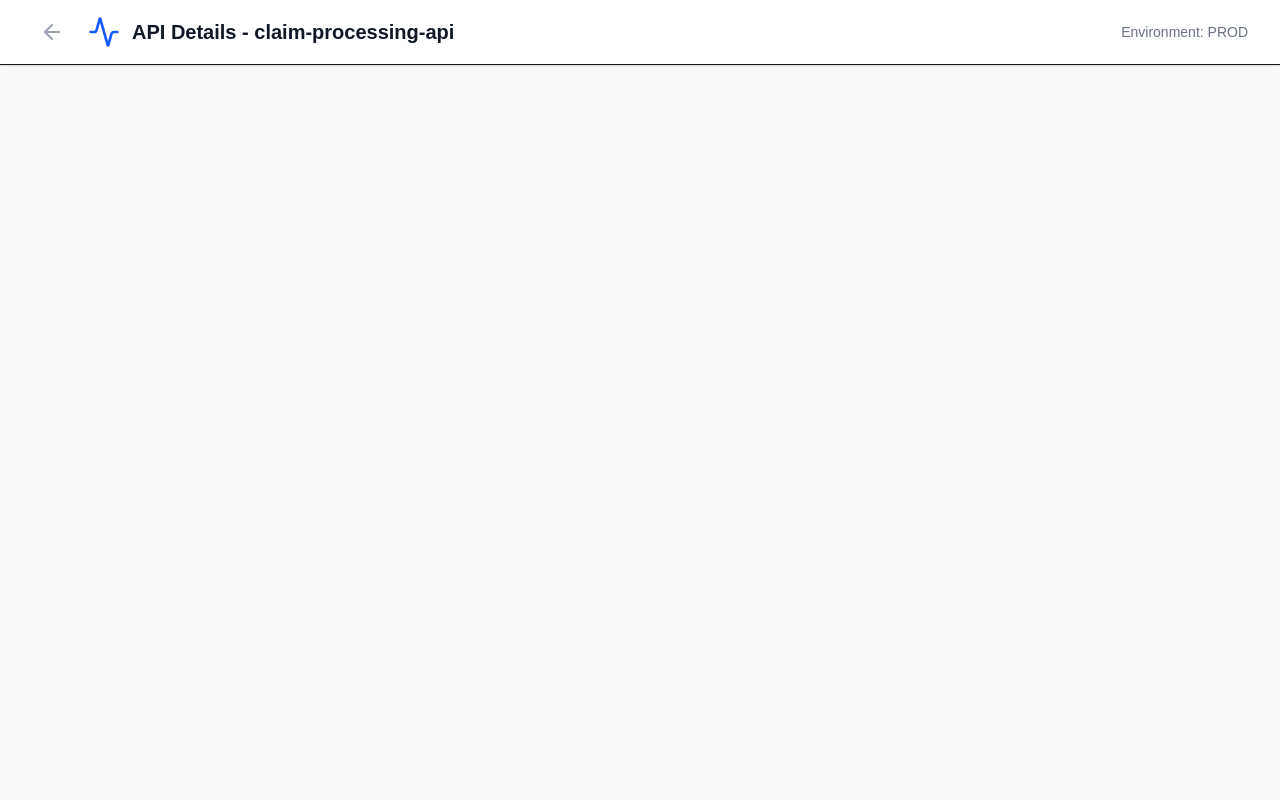
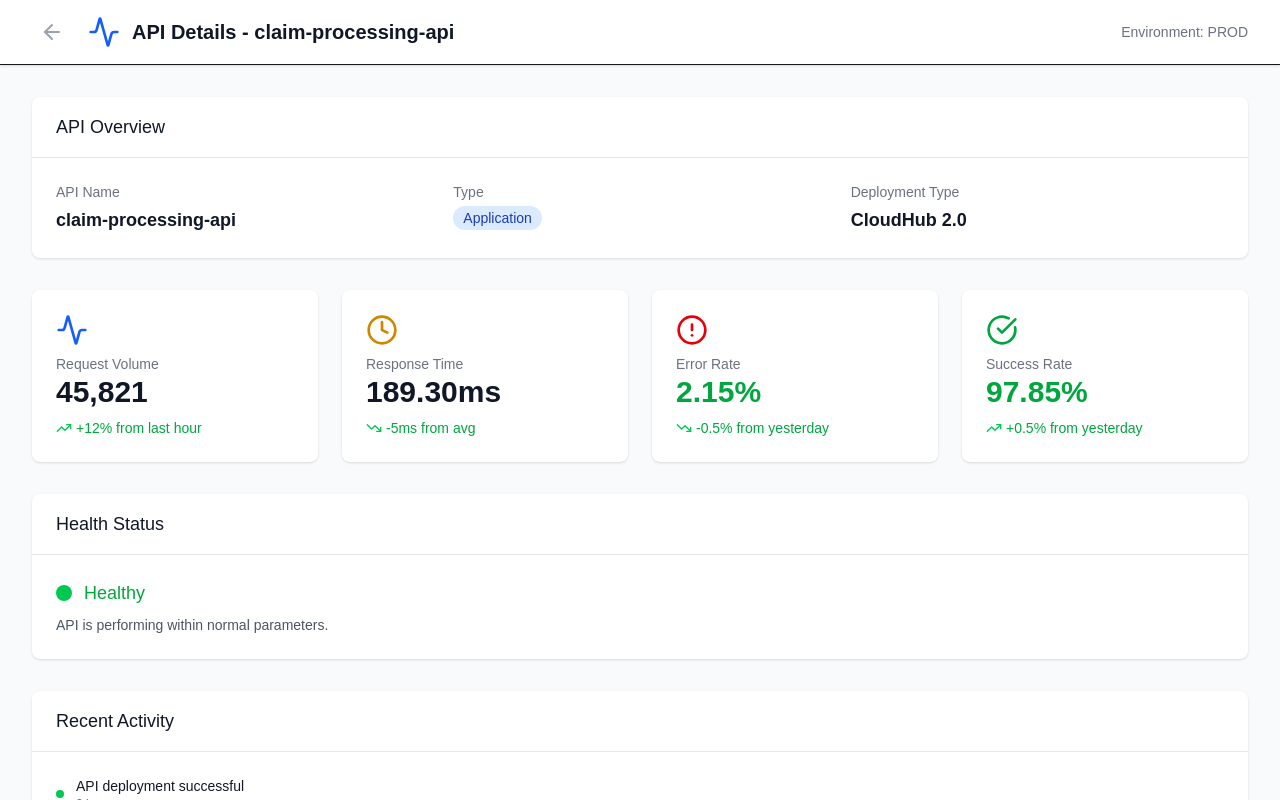
Before and after one commit to codecraft26/anylytics--medica-anypoint-, a Next.js app: page / in a window 1280 px wide. Both pictures are taken after a click on the element 641 px from the left and 553 px from the top of the page. Shown: the top 800 px of the page. Built offline with nearby package versions, Linux system fonts and the light colour scheme.

Commit message:
Enhance ClaimApiDashboard: Refactor search functionality, improve performance metrics display, and add detailed API overview with health status and recent activity sections.

```diff
--- a/src/component/Dashabord.tsx
+++ b/src/component/Dashabord.tsx
@@ -1,7 +1,7 @@
 'use client'
 
-import React, { useState, useEffect } from 'react';
-import { ChevronDown, Activity, AlertCircle, CheckCircle, Clock, Server, ArrowLeft, RotateCcw, Search } from 'lucide-react';
+import React, { useState, useEffect, useCallback, useMemo } from 'react';
+import { ChevronDown, Activity, AlertCircle, CheckCircle, Clock, Server, ArrowLeft, RotateCcw, Search, TrendingUp, TrendingDown, Zap } from 'lucide-react';
 
 // TypeScript interfaces
 interface ApiData {
@@ -31,11 +31,11 @@ const ClaimApiDashboard: React.FC = () => {
   const [autoRefresh, setAutoRefresh] = useState<boolean>(false);
   const [lastUpdated, setLastUpdated] = useState<string>('');
   const [isMounted, setIsMounted] = useState<boolean>(false);
-  // Add search state
+  // Search state
   const [searchQuery, setSearchQuery] = useState<string>('');
+  const [searchInput, setSearchInput] = useState<string>('');
 
-  // Sample API data based on the image
-  // Sample API data based on the image
+  // Sample API data
   const apiData: ApiDataByEnv = {
     PROD: [
       {
@@ -158,8 +158,6 @@ const ClaimApiDashboard: React.FC = () => {
         successRate: 98.05,
         deploymentType: 'CloudHub 2.0'
       }
-
-
     ],
     QA: [
       {
@@ -236,7 +234,7 @@ const ClaimApiDashboard: React.FC = () => {
   };
 
   // Filter APIs based on comma-separated search query
-  const filterApis = (apis: ApiData[], query: string): ApiData[] => {
+  const filterApis = useCallback((apis: ApiData[], query: string): ApiData[] => {
     if (!query.trim()) return apis;
 
     const searchTerms = query.toLowerCase().split(',').map(term => term.trim()).filter(term => term);
@@ -246,18 +244,27 @@ const ClaimApiDashboard: React.FC = () => {
     return apis.filter(api =>
       searchTerms.some(term => api.name.toLowerCase().includes(term))
     );
-  };
+  }, []);
 
-  const currentData: ApiData[] = apiData[selectedEnv];
-  const filteredData: ApiData[] = filterApis(currentData, searchQuery);
+  const currentData: ApiData[] = useMemo(() => apiData[selectedEnv], [selectedEnv]);
+  const filteredData: ApiData[] = useMemo(() => filterApis(currentData, searchQuery), [currentData, searchQuery, filterApis]);
 
   // Calculate overall metrics based on filtered data
-  const totalRequests: number = filteredData.reduce((sum: number, api: ApiData) => sum + api.requestVolume, 0);
-  const totalEntities: number = filteredData.length;
-  const entitiesWithErrors: number = filteredData.filter((api: ApiData) => api.errorRate > 0).length;
-  const overallErrorRate: number = filteredData.length > 0
-    ? filteredData.reduce((sum: number, api: ApiData) => sum + (api.errorRate * api.requestVolume), 0) / totalRequests
+  const { totalRequests, totalEntities, entitiesWithErrors, overallErrorRate } = useMemo(() => {
+    const total = filteredData.reduce((sum: number, api: ApiData) => sum + api.requestVolume, 0);
+    const entities = filteredData.length;
+    const withErrors = filteredData.filter((api: ApiData) => api.errorRate > 0).length;
+    const errorRate = entities > 0
+      ? filteredData.reduce((sum: number, api: ApiData) => sum + (api.errorRate * api.requestVolume), 0) / total
       : 0;
+
+    return {
+      totalRequests: total,
+      totalEntities: entities,
+      entitiesWithErrors: withErrors,
+      overallErrorRate: errorRate
+    };
+  }, [filteredData]);
 
   // Initialize time after component mounts to avoid hydration mismatch
   useEffect(() => {
@@ -273,7 +280,7 @@ const ClaimApiDashboard: React.FC = () => {
       interval = setInterval(() => {
         setLastUpdated(new Date().toLocaleTimeString());
         // Here you would typically fetch fresh data from your API
-      }, 60000); // Refresh every 30 seconds
+      }, 60000); // Refresh every 60 seconds
     }
 
     return () => {
@@ -281,36 +288,39 @@ const ClaimApiDashboard: React.FC = () => {
     };
   }, [autoRefresh]);
 
-  const handleApiClick = (api: ApiData): void => {
+  const handleApiClick = useCallback((api: ApiData): void => {
     setSelectedApi(api);
     setViewMode('details');
-  };
+  }, []);
 
-  const handleBackToDashboard = (): void => {
+  const handleBackToDashboard = useCallback((): void => {
     setSelectedApi(null);
     setViewMode('dashboard');
-  };
+  }, []);
 
-  const handleManualRefresh = (): void => {
+  const handleManualRefresh = useCallback((): void => {
     setLastUpdated(new Date().toLocaleTimeString());
     // Here you would typically fetch fresh data from your API
-  };
+  }, []);
 
-  const handleSearchChange = (e: React.ChangeEvent<HTMLInputElement>): void => {
-    setSearchQuery(e.target.value);
-  };
+  const handleSearchInputChange = useCallback((e: React.ChangeEvent<HTMLInputElement>): void => {
+    setSearchInput(e.target.value);
+  }, []);
 
-  // const getErrorRateColor = (errorRate: number): string => {
-  //   if (errorRate < 2) return 'text-green-600';
-  //   if (errorRate < 5) return 'text-yellow-600';
-  //   return 'text-red-600';
-  // };
+  const handleSearch = useCallback((): void => {
+    setSearchQuery(searchInput);
+  }, [searchInput]);
 
-  // const getSuccessRateColor = (successRate: number): string => {
-  //   if (successRate >= 98) return 'text-green-600';
-  //   if (successRate >= 95) return 'text-yellow-600';
-  //   return 'text-red-600';
-  // };
+  const handleClearSearch = useCallback((): void => {
+    setSearchInput('');
+    setSearchQuery('');
+  }, []);
+
+  const handleKeyPress = useCallback((e: React.KeyboardEvent<HTMLInputElement>): void => {
+    if (e.key === 'Enter') {
+      handleSearch();
+    }
+  }, [handleSearch]);
 
   // API Details Page Component
   const ApiDetailsPage = () => {
@@ -342,8 +352,151 @@ const ClaimApiDashboard: React.FC = () => {
           </div>
         </nav>
 
-        {/* Rest of API details component remains unchanged */}
-        {/* ... */}
+        {/* API Details Content */}
+        <div className="max-w-7xl mx-auto px-4 sm:px-6 lg:px-8 py-8">
+          {/* API Overview */}
+          <div className="bg-white shadow rounded-lg mb-8">
+            <div className="px-6 py-4 border-b border-gray-200">
+              <h3 className="text-lg font-medium text-gray-900">API Overview</h3>
+            </div>
+            <div className="p-6">
+              <div className="grid grid-cols-1 md:grid-cols-2 lg:grid-cols-3 gap-6">
+                <div>
+                  <p className="text-sm font-medium text-gray-500">API Name</p>
+                  <p className="mt-1 text-lg font-semibold text-gray-900">{selectedApi.name}</p>
+                </div>
+                <div>
+                  <p className="text-sm font-medium text-gray-500">Type</p>
+                  <span className={`mt-1 inline-flex items-center px-2.5 py-0.5 rounded-full text-sm font-medium ${
+                    selectedApi.type === 'Application'
+                      ? 'bg-blue-100 text-blue-800'
+                      : 'bg-green-100 text-green-800'
+                  }`}>
+                    {selectedApi.type}
+                  </span>
+                </div>
+                <div>
+                  <p className="text-sm font-medium text-gray-500">Deployment Type</p>
+                  <p className="mt-1 text-lg font-semibold text-gray-900">{selectedApi.deploymentType}</p>
+                </div>
+              </div>
+            </div>
+          </div>
+
+          {/* Performance Metrics */}
+          <div className="grid grid-cols-1 md:grid-cols-2 lg:grid-cols-4 gap-6 mb-8">
+            <div className="bg-white p-6 rounded-lg shadow">
+              <div className="flex items-center">
+                <Activity className="h-8 w-8 text-blue-600 mb-2" />
+              </div>
+              <p className="text-sm font-medium text-gray-500">Request Volume</p>
+              <p className="text-3xl font-bold text-gray-900">{selectedApi.requestVolume.toLocaleString()}</p>
+              <div className="flex items-center mt-2 text-sm">
+                <TrendingUp className="h-4 w-4 text-green-500 mr-1" />
+                <span className="text-green-600">+12% from last hour</span>
+              </div>
+            </div>
+
+            <div className="bg-white p-6 rounded-lg shadow">
+              <div className="flex items-center">
+                <Clock className="h-8 w-8 text-yellow-600 mb-2" />
+              </div>
+              <p className="text-sm font-medium text-gray-500">Response Time</p>
+              <p className="text-3xl font-bold text-gray-900">{selectedApi.responseTime}</p>
+              <div className="flex items-center mt-2 text-sm">
+                <TrendingDown className="h-4 w-4 text-green-500 mr-1" />
+                <span className="text-green-600">-5ms from avg</span>
+              </div>
+            </div>
+
+            <div className="bg-white p-6 rounded-lg shadow">
+              <div className="flex items-center">
+                <AlertCircle className="h-8 w-8 text-red-600 mb-2" />
+              </div>
+              <p className="text-sm font-medium text-gray-500">Error Rate</p>
+              <p className={`text-3xl font-bold ${
+                selectedApi.errorRate > 10 ? 'text-red-600' :
+                selectedApi.errorRate > 5 ? 'text-yellow-600' :
+                'text-green-600'
+              }`}>
+                {selectedApi.errorRate.toFixed(2)}%
+              </p>
+              <div className="flex items-center mt-2 text-sm">
+                <TrendingDown className="h-4 w-4 text-green-500 mr-1" />
+                <span className="text-green-600">-0.5% from yesterday</span>
+              </div>
+            </div>
+
+            <div className="bg-white p-6 rounded-lg shadow">
+              <div className="flex items-center">
+                <CheckCircle className="h-8 w-8 text-green-600 mb-2" />
+              </div>
+              <p className="text-sm font-medium text-gray-500">Success Rate</p>
+              <p className="text-3xl font-bold text-green-600">{selectedApi.successRate.toFixed(2)}%</p>
+              <div className="flex items-center mt-2 text-sm">
+                <TrendingUp className="h-4 w-4 text-green-500 mr-1" />
+                <span className="text-green-600">+0.5% from yesterday</span>
+              </div>
+            </div>
+          </div>
+
+          {/* Health Status */}
+          <div className="bg-white shadow rounded-lg mb-8">
+            <div className="px-6 py-4 border-b border-gray-200">
+              <h3 className="text-lg font-medium text-gray-900">Health Status</h3>
+            </div>
+            <div className="p-6">
+              <div className="flex items-center">
+                <div className={`flex-shrink-0 h-4 w-4 rounded-full mr-3 ${
+                  selectedApi.errorRate > 10 ? 'bg-red-500' : 'bg-green-500'
+                }`}></div>
+                <span className={`text-lg font-medium ${
+                  selectedApi.errorRate > 10 ? 'text-red-600' : 'text-green-600'
+                }`}>
+                  {selectedApi.errorRate > 10 ? 'Unhealthy' : 'Healthy'}
+                </span>
+              </div>
+              <p className="mt-2 text-sm text-gray-600">
+                {selectedApi.errorRate > 10
+                  ? 'API is experiencing high error rates. Immediate attention required.'
+                  : 'API is performing within normal parameters.'
+                }
+              </p>
+            </div>
+          </div>
+
+          {/* Recent Activity */}
+          <div className="bg-white shadow rounded-lg">
+            <div className="px-6 py-4 border-b border-gray-200">
+              <h3 className="text-lg font-medium text-gray-900">Recent Activity</h3>
+            </div>
+            <div className="p-6">
+              <div className="space-y-4">
+                <div className="flex items-center">
+                  <div className="flex-shrink-0 h-2 w-2 bg-green-500 rounded-full mr-3"></div>
+                  <div className="flex-1">
+                    <p className="text-sm text-gray-900">API deployment successful</p>
+                    <p className="text-xs text-gray-500">2 hours ago</p>
+                  </div>
+                </div>
+                <div className="flex items-center">
+                  <div className="flex-shrink-0 h-2 w-2 bg-yellow-500 rounded-full mr-3"></div>
+                  <div className="flex-1">
+                    <p className="text-sm text-gray-900">Performance monitoring alert resolved</p>
+                    <p className="text-xs text-gray-500">4 hours ago</p>
+                  </div>
+                </div>
+                <div className="flex items-center">
+                  <div className="flex-shrink-0 h-2 w-2 bg-blue-500 rounded-full mr-3"></div>
+                  <div className="flex-1">
+                    <p className="text-sm text-gray-900">Configuration update applied</p>
+                    <p className="text-xs text-gray-500">6 hours ago</p>
+                  </div>
+                </div>
+              </div>
+            </div>
+          </div>
+        </div>
       </div>
     );
   };
@@ -357,7 +510,7 @@ const ClaimApiDashboard: React.FC = () => {
           <div className="flex justify-between items-center h-16">
             <div className="flex items-center">
               <Activity className="h-8 w-8 text-blue-600 mr-3" />
-              <h1 className="text-xl font-semibold text-gray-900">API Monitoring DashBoard</h1>
+              <h1 className="text-xl font-semibold text-gray-900">API Monitoring Dashboard</h1>
             </div>
 
             <div className="flex items-center space-x-4">
@@ -441,31 +594,42 @@ const ClaimApiDashboard: React.FC = () => {
           )}
         </div>
 
-        {/* Add Search Bar */}
+        {/* Search Bar with Button */}
         <div className="mb-6">
-          <div className="relative">
+          <div className="flex gap-2">
+            <div className="relative flex-1">
               <div className="absolute inset-y-0 start-0 flex items-center pl-3 pointer-events-none">
                 <Search className="w-5 h-5 text-gray-500" />
               </div>
               <input
+                key="search-input"
                 type="text"
-              value={searchQuery}
-              onChange={handleSearchChange}
+                value={searchInput}
+                onChange={handleSearchInputChange}
+                onKeyPress={handleKeyPress}
                 placeholder="Search APIs by name (use commas for multiple APIs e.g. claim-processing, claim-validation)"
                 className="block w-full p-3 pl-10 text-sm text-gray-900 border border-gray-300 rounded-lg bg-white focus:ring-blue-500 focus:border-blue-500"
+                autoComplete="off"
               />
+            </div>
+            <button
+              onClick={handleSearch}
+              className="px-6 py-3 bg-blue-600 text-white text-sm font-medium rounded-lg hover:bg-blue-700 focus:outline-none focus:ring-2 focus:ring-blue-500 transition-colors"
+            >
+              Search
+            </button>
+            {(searchQuery || searchInput) && (
+              <button
+                onClick={handleClearSearch}
+                className="px-4 py-3 bg-gray-200 text-gray-700 text-sm font-medium rounded-lg hover:bg-gray-300 focus:outline-none focus:ring-2 focus:ring-gray-500 transition-colors"
+              >
+                Clear
+              </button>
+            )}
           </div>
           {searchQuery && (
             <div className="mt-2 text-sm text-gray-600">
               <span className="font-medium">Showing {filteredData.length} of {currentData.length} APIs</span>
-              {searchQuery && (
-                <button
-                  onClick={() => setSearchQuery('')}
-                  className="ml-2 text-blue-600 hover:text-blue-800"
-                >
-                  Clear search
-                </button>
-              )}
             </div>
           )}
         </div>
@@ -512,7 +676,7 @@ const ClaimApiDashboard: React.FC = () => {
         <div className="bg-white shadow rounded-lg">
           <div className="px-6 py-4 border-b border-gray-200 flex justify-between items-center">
             <h3 className="text-lg font-medium text-gray-900">APIs List</h3>
-            {filteredData.length === 0 && (
+            {filteredData.length === 0 && searchQuery && (
               <span className="text-sm text-gray-500">No APIs match your search criteria</span>
             )}
           </div>
@@ -526,7 +690,7 @@ const ClaimApiDashboard: React.FC = () => {
                       API Name
                     </th>
                     <th className="px-6 py-3 text-left text-xs font-medium text-gray-500 uppercase tracking-wider">
-                      Status
+                      Type
                     </th>
                     <th className="px-6 py-3 text-left text-xs font-medium text-gray-500 uppercase tracking-wider">
                       Request Volume
@@ -537,7 +701,9 @@ const ClaimApiDashboard: React.FC = () => {
                     <th className="px-6 py-3 text-left text-xs font-medium text-gray-500 uppercase tracking-wider">
                       Error Rate
                     </th>
-
+                    <th className="px-6 py-3 text-left text-xs font-medium text-gray-500 uppercase tracking-wider">
+                      Status
+                    </th>
                     <th className="px-6 py-3 text-left text-xs font-medium text-gray-500 uppercase tracking-wider">
                       Deployment Type
                     </th>
@@ -597,7 +763,11 @@ const ClaimApiDashboard: React.FC = () => {
               </table>
             ) : (
               <div className="p-6 text-center text-gray-500">
+                {searchQuery ? (
                   <p>No APIs match your search criteria. Try adjusting your search.</p>
+                ) : (
+                  <p>No APIs available for the selected environment.</p>
+                )}
               </div>
             )}
           </div>
```
Lines whose indentation alone changed are shown as unchanged.
